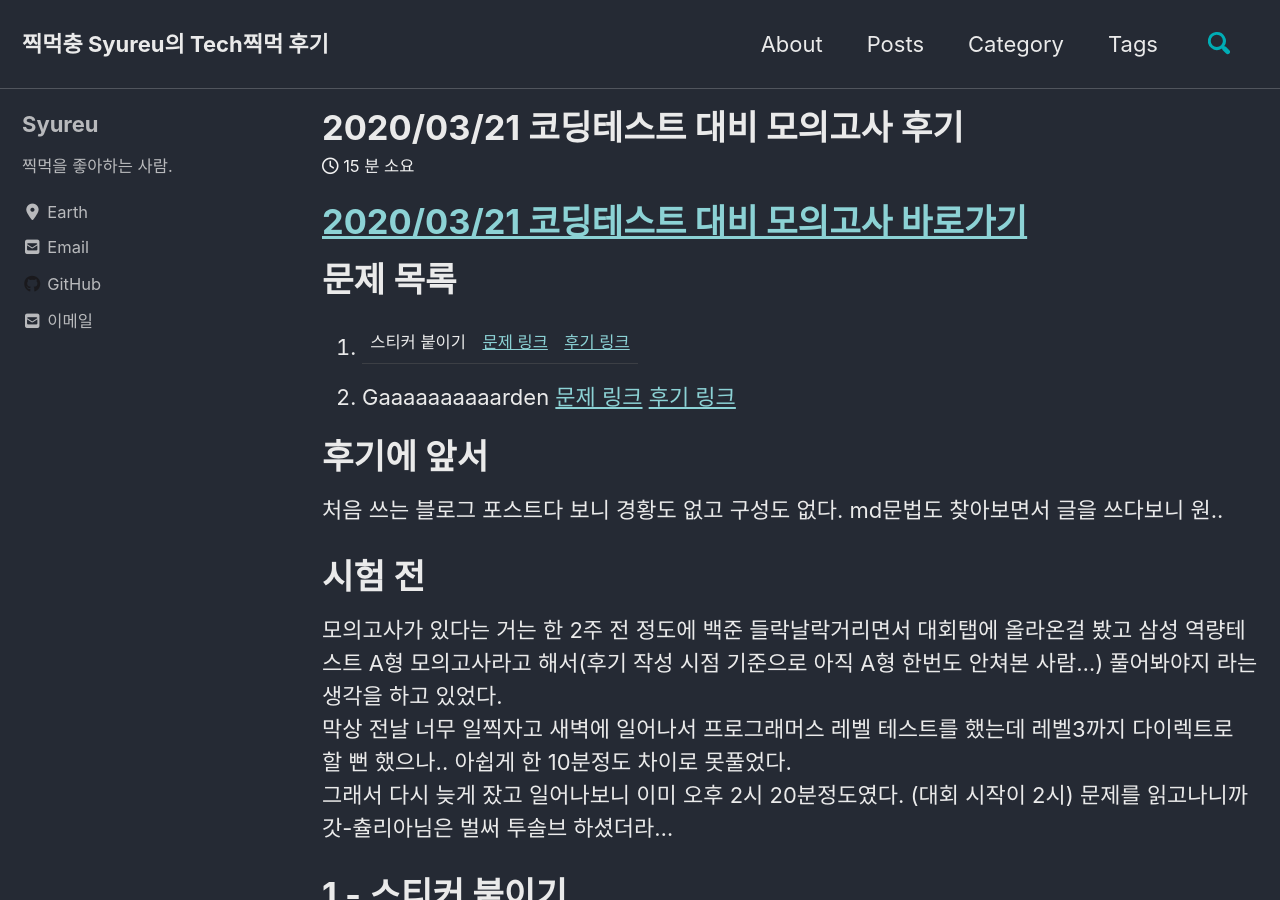
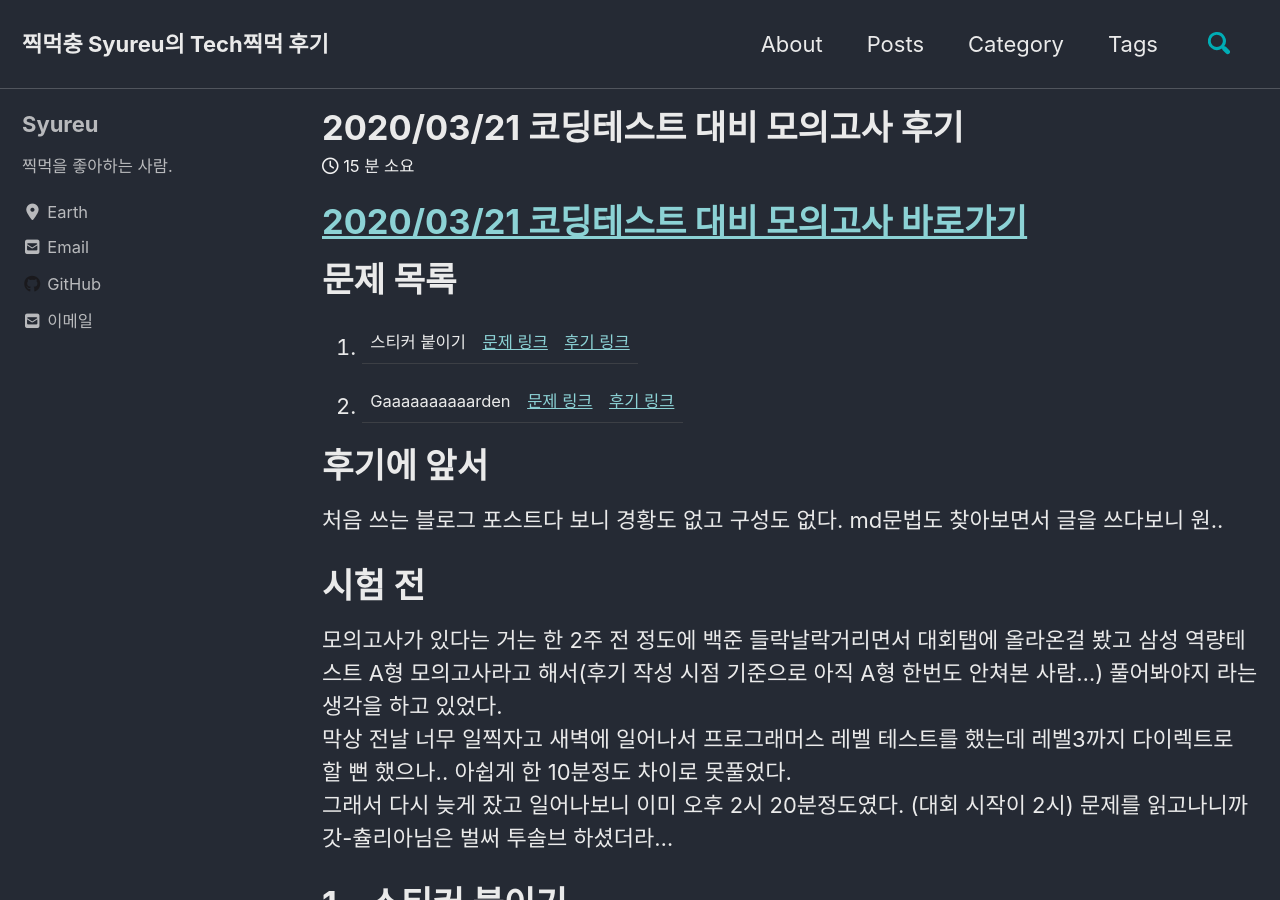
Before and after one commit to syureu/syureu.github.io, a Jekyll site: the page built from _posts/ps/review/2020-03-21-코딩테스트_대비_모의고사_후기.md, in a window 1280 px wide and 900 px high. Built offline with Jekyll 4.4.1, drawn with Linux system fonts in a browser that asks for light colours; cached includes are drawn as plain includes; nearby versions of some CDN libraries.

```diff
--- a/_posts/ps/review/2020-03-21-코딩테스트_대비_모의고사_후기.md
+++ b/_posts/ps/review/2020-03-21-코딩테스트_대비_모의고사_후기.md
@@ -9,7 +9,7 @@ categories: [PS]
 
 # 문제 목록
 1. 스티커 붙이기 | [문제 링크](https://www.acmicpc.net/problem/18808) | [후기 링크](#1---스티커-붙이기)
-2. Gaaaaaaaaaarden  [문제 링크](https://www.acmicpc.net/problem/18809)  [후기 링크](#2---gaaaaaaaaaarden)
+2. Gaaaaaaaaaarden | [문제 링크](https://www.acmicpc.net/problem/18809) | [후기 링크](#2---gaaaaaaaaaarden)
 
 # 후기에 앞서
 처음 쓰는 블로그 포스트다 보니 경황도 없고 구성도 없다. md문법도 찾아보면서 글을 쓰다보니 원..
```
